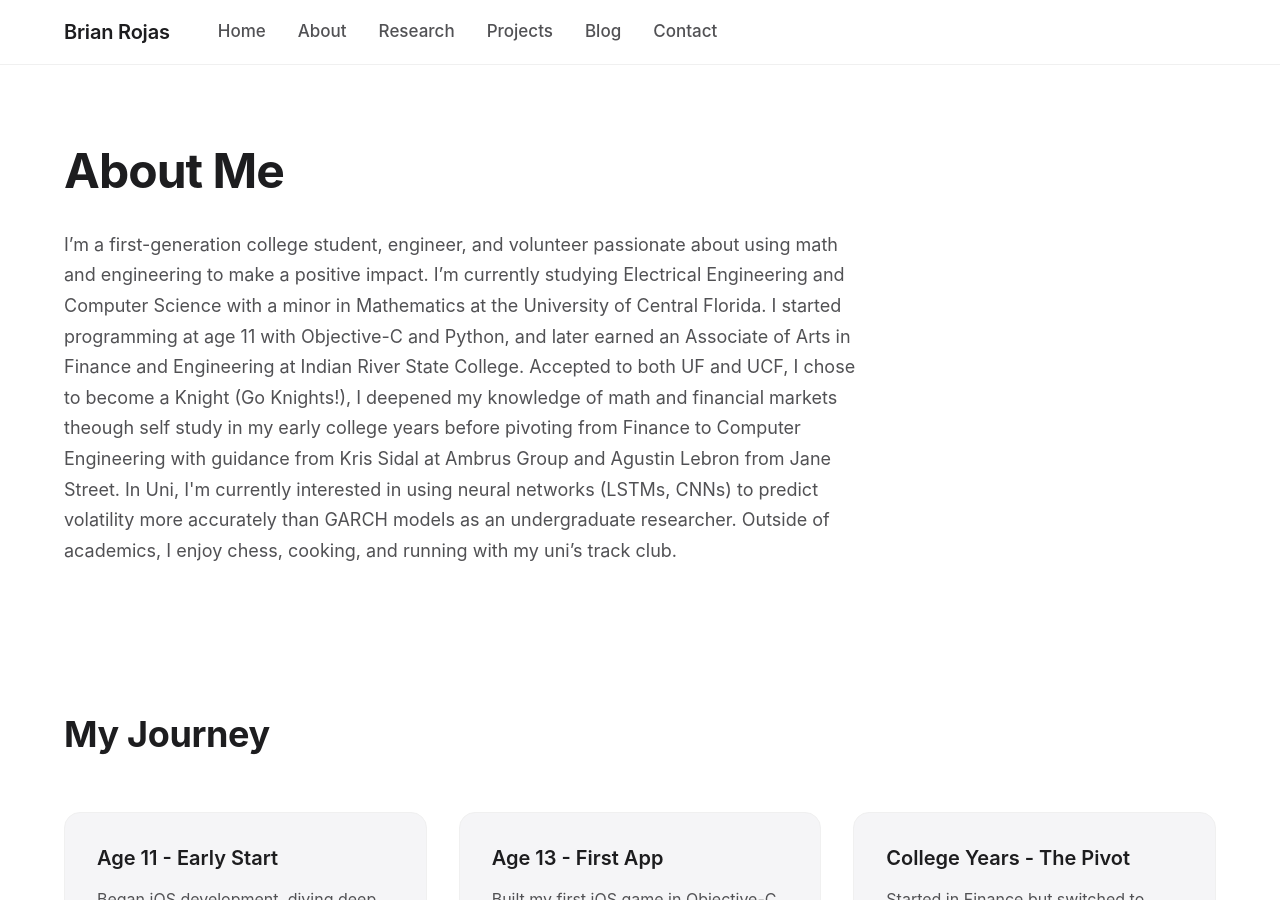
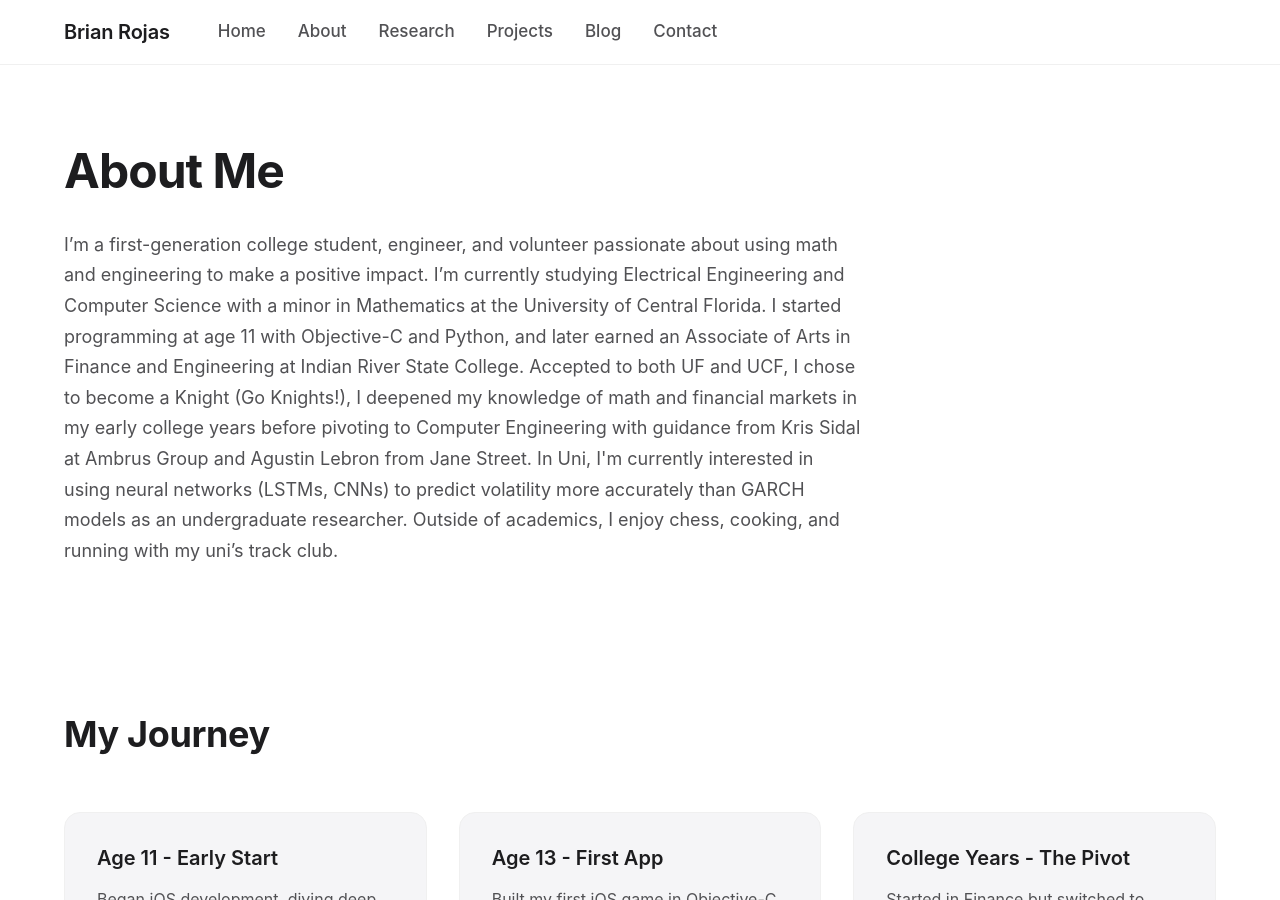
Before and after one commit to brianrojrc/brianrojrc.github.io, a Jekyll site: the page built from about.md, in a window 1280 px wide and 900 px high. Built offline with Jekyll 4.4.1, drawn with Linux system fonts in a browser that asks for light colours.

Commit message:
Update about.md

```diff
--- a/about.md
+++ b/about.md
@@ -6,7 +6,7 @@
 <section class="hero">
     <h1>About Me</h1>
     <p class="description">
-        I’m a first-generation college student, engineer, and volunteer passionate about using math and engineering to make a positive impact. I’m currently studying Electrical Engineering and Computer Science with a minor in Mathematics at the University of Central Florida. I started programming at age 11 with Objective-C and Python, and later earned an Associate of Arts in Finance and Engineering at Indian River State College. Accepted to both UF and UCF, I chose to become a Knight (Go Knights!), I deepened my knowledge of  math and financial markets theough self study in my early college years before pivoting from Finance to Computer Engineering with guidance from Kris Sidal at Ambrus Group and Agustin Lebron from Jane Street.
+        I’m a first-generation college student, engineer, and volunteer passionate about using math and engineering to make a positive impact. I’m currently studying Electrical Engineering and Computer Science with a minor in Mathematics at the University of Central Florida. I started programming at age 11 with Objective-C and Python, and later earned an Associate of Arts in Finance and Engineering at Indian River State College. Accepted to both UF and UCF, I chose to become a Knight (Go Knights!), I deepened my knowledge of math and financial markets in my early college years before pivoting to Computer Engineering with guidance from Kris Sidal at Ambrus Group and Agustin Lebron from Jane Street.
 
     In Uni, I'm currently interested in using neural networks (LSTMs, CNNs) to predict volatility more accurately than GARCH models as an undergraduate researcher.
 
```
